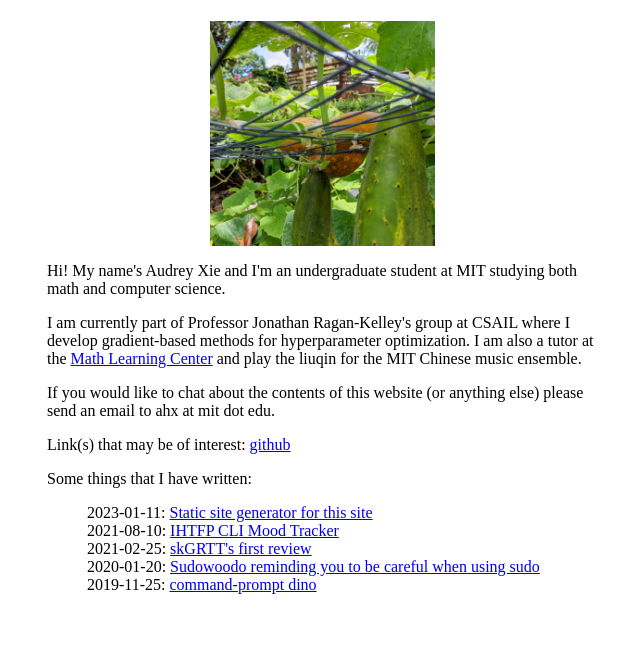
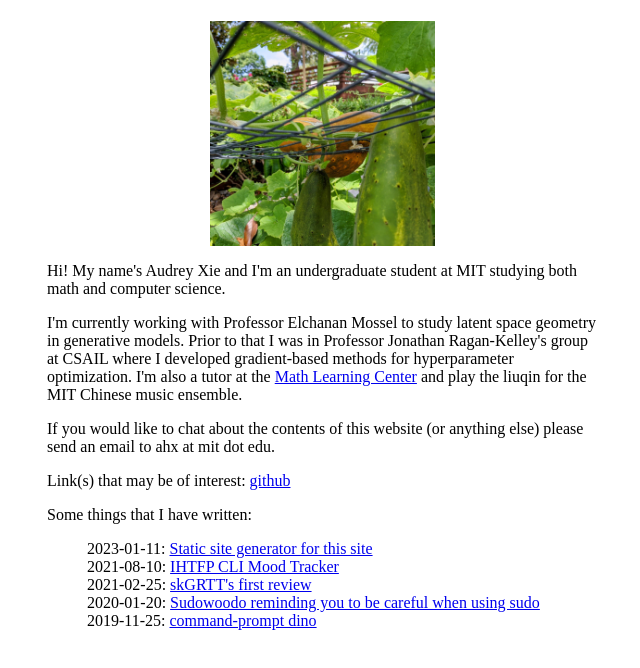
Before and after one commit to 0aax/0a.ax, a plain HTML site: page output/index.html in a window 1280 px wide. Shown: the whole page, without its empty margins (318-958 px from the left). Drawn offline with Linux system fonts and the light colour scheme.

Commit message:
Update about page.

```diff
--- a/output/index.html
+++ b/output/index.html
@@ -15,7 +15,7 @@
 
 <p>Hi! My name's Audrey Xie and I'm an undergraduate student at MIT studying both math and computer science.</p>
 
-<p>I am currently part of Professor Jonathan Ragan-Kelley's group at CSAIL where I develop gradient-based methods for hyperparameter optimization. I am also a tutor at the <a href="https://math.mit.edu/learningcenter/">Math Learning Center</a> and play the liuqin for the MIT Chinese music ensemble.</p>
+<p>I'm currently working with Professor Elchanan Mossel to study latent space geometry in generative models. Prior to that I was in Professor Jonathan Ragan-Kelley's group at CSAIL where I developed gradient-based methods for hyperparameter optimization. I'm also a tutor at the <a href="https://math.mit.edu/learningcenter/">Math Learning Center</a> and play the liuqin for the MIT Chinese music ensemble.</p>
 
 <p>If you would like to chat about the contents of this website (or anything else) please send an email to ahx at mit dot edu.</p>
 
```
Also changed, not shown: 1 other file.
